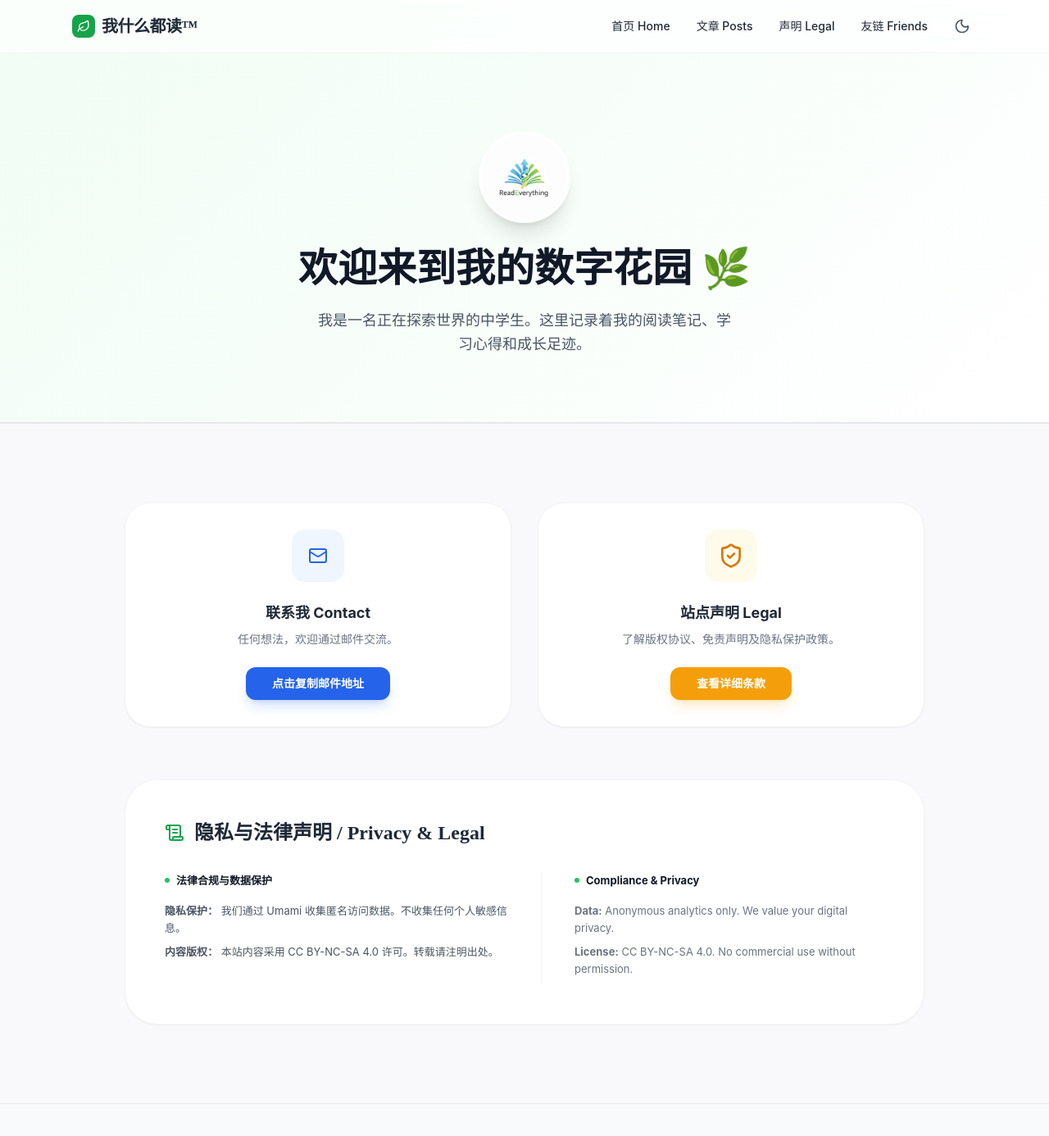
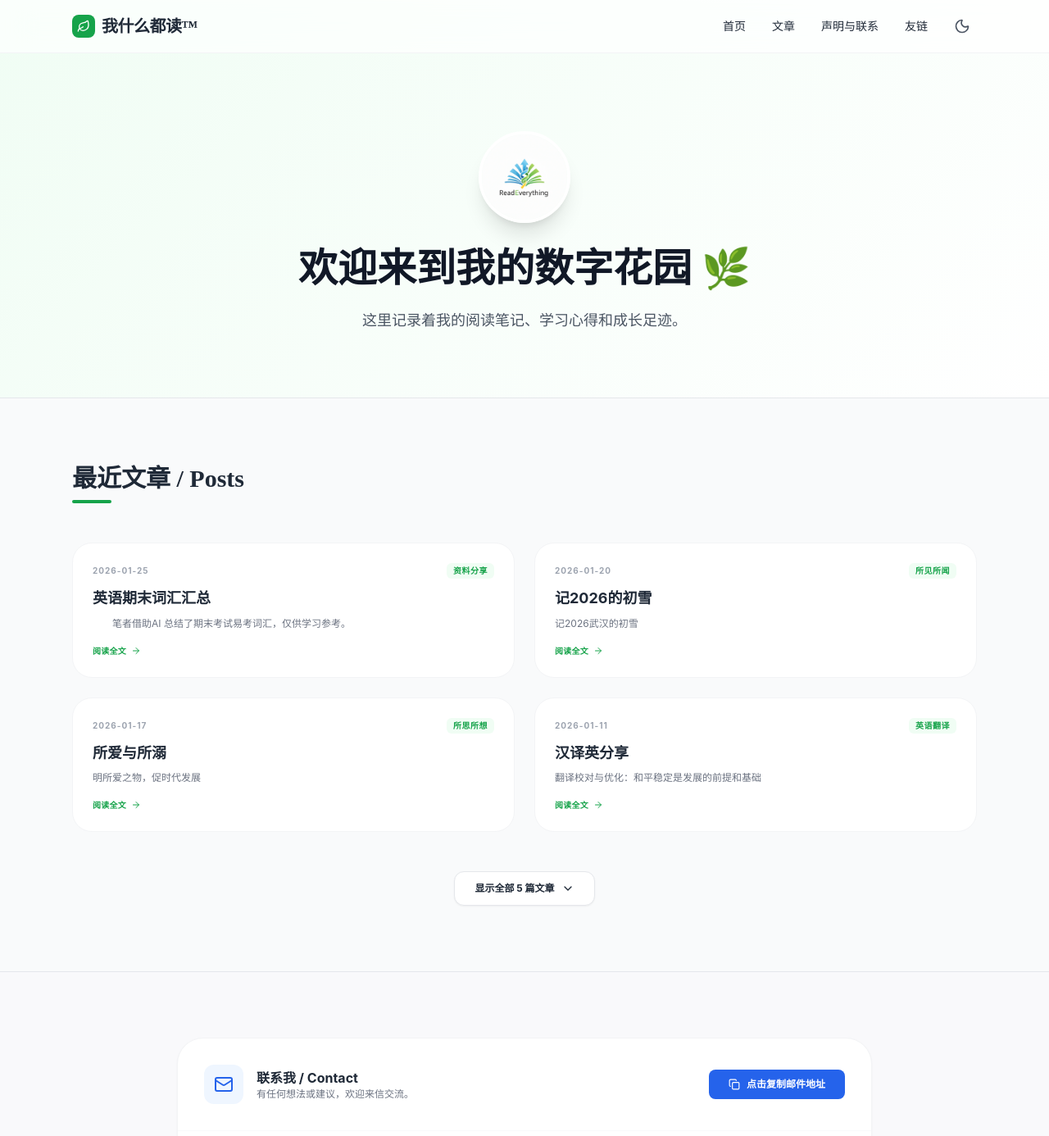
Before and after one commit to whydoIneedaname-cyber/whydoIneedaname-cyber.github.io, a Jekyll site: the page built from index.html, in a window 1280 px wide and 1400 px high. Shown: the top 1386 px of the window at 82% size. Built offline with Jekyll 4.4.1, drawn with Linux system fonts in a browser that asks for light colours; nearby versions of some CDN libraries; some of the changed text lies outside the part shown.

Commit message:
Refactor index.html for improved layout and styles
Refactor HTML structure and improve styles for better responsiveness and user experience.

```diff
--- a/index.html
+++ b/index.html
@@ -6,10 +6,8 @@ layout: null
 <head>
     <meta charset="UTF-8">
     {% seo %}
-
     <meta name="viewport" content="width=device-width, initial-scale=1.0">
     <meta name="keywords" content="我什么都读, Read Everything, 个人空间, 学习笔记, 阅读心得, 中学生博客, readeverything">
-
     <meta name="robots" content="index, follow">
 
     <script src="https://cdn.tailwindcss.com"></script>
@@ -54,8 +52,23 @@ layout: null
             transition: all 0.3s cubic-bezier(0.4, 0, 0.2, 1);
         }
         .hover-lift:hover {
-            transform: translateY(-8px);
-            box-shadow: 0 20px 25px -5px rgba(0,0,0,0.05);
+            transform: translateY(-4px);
+            box-shadow: 0 12px 20px -5px rgba(0,0,0,0.05);
+        }
+
+        .post-hidden {
+            display: none;
+            opacity: 0;
+            transform: translateY(10px);
+        }
+
+        .post-visible {
+            display: block !important;
+            animation: fadeIn 0.5s ease forwards;
+        }
+
+        @keyframes fadeIn {
+            to { opacity: 1; transform: translateY(0); }
         }
 
         .bg-soft-green {
@@ -64,22 +77,6 @@ layout: null
         .dark .bg-soft-green {
             background: linear-gradient(135deg, #064e3b 0%, #111827 100%);
         }
-
-        #privacyBanner {
-            transition: all 0.6s cubic-bezier(0.23, 1, 0.32, 1);
-            transform: translateY(120%);
-        }
-        #privacyBanner.show {
-            transform: translateY(0);
-        }
-
-        #mobileMenu.active {
-            opacity: 1;
-            pointer-events: auto;
-            transform: scale(1);
-        }
-
-        .legal-text p { margin-bottom: 0.5rem; }
     </style>
 
     <script src="https://cloud.umami.is/script.js" data-website-id="f291870c-3549-4f53-a1c1-5f740bdae6bd"></script>
@@ -99,10 +96,10 @@ layout: null
 
             <div class="flex items-center space-x-2">
                 <div class="hidden md:flex space-x-8 text-sm font-medium mr-4">
-                    <a href="/" class="hover:text-green-600 transition-colors">首页 Home</a>
-                    <a href="#posts" class="hover:text-green-600 transition-colors">文章 Posts</a>
-                    <a href="#legal" class="hover:text-green-600 transition-colors">声明 Legal</a>
-                    <a href="/friends/" class="hover:text-green-600 transition-colors">友链 Friends</a>
+                    <a href="/" class="hover:text-green-600 transition-colors">首页</a>
+                    <a href="#posts" class="hover:text-green-600 transition-colors">文章</a>
+                    <a href="#legal" class="hover:text-green-600 transition-colors">声明与联系</a>
+                    <a href="/friends/" class="hover:text-green-600 transition-colors">友链</a>
                 </div>
 
                 <button id="themeToggle" class="p-2 rounded-xl hover:bg-black/5 dark:hover:bg-white/5 transition-colors">
@@ -123,10 +120,10 @@ layout: null
             <i data-lucide="x" class="w-10 h-10"></i>
         </button>
         <nav class="flex flex-col items-center space-y-8">
-            <a href="/" class="mobile-link text-3xl font-bold hover:text-green-600 transition-colors">首页 Home</a>
-            <a href="#posts" class="mobile-link text-3xl font-bold hover:text-green-600 transition-colors">文章 Posts</a>
-            <a href="#legal" class="mobile-link text-3xl font-bold hover:text-green-600 transition-colors">声明 Legal</a>
-            <a href="/friends/" class="mobile-link text-3xl font-bold hover:text-green-600 transition-colors">友链 Friends</a>
+            <a href="/" class="text-3xl font-bold hover:text-green-600 transition-colors">首页 Home</a>
+            <a href="#posts" class="text-3xl font-bold hover:text-green-600 transition-colors">文章 Posts</a>
+            <a href="#legal" class="text-3xl font-bold hover:text-green-600 transition-colors">声明 Legal</a>
+            <a href="/friends/" class="text-3xl font-bold hover:text-green-600 transition-colors">友链 Friends</a>
         </nav>
     </div>
 
@@ -138,57 +135,97 @@ layout: null
             </div>
         </div>
         <h1 class="text-4xl md:text-5xl font-bold mb-6 text-gray-900 dark:text-white serif">欢迎来到我的数字花园 🌿</h1>
-        <p class="text-lg text-gray-600 dark:text-gray-400 max-w-lg mx-auto leading-relaxed">我是一名正在探索世界的中学生。这里记录着我的阅读笔记、学习心得和成长足迹。</p>
+        <p class="text-lg text-gray-600 dark:text-gray-400 max-w-lg mx-auto leading-relaxed">这里记录着我的阅读笔记、学习心得和成长足迹。</p>
     </header>
 
-    <!-- 声明与联系 -->
-    <section id="legal" class="py-24 border-t dark:border-white/5 bg-gray-50/50 dark:bg-gray-900/50">
-        <div class="max-w-5xl mx-auto px-6">
-            <div class="grid md:grid-cols-2 gap-8 mb-16">
-                <!-- 联系卡片 (Base64 保护) -->
-                <div class="bg-white dark:bg-gray-900 p-8 rounded-[2rem] border border-gray-100 dark:border-white/5 shadow-sm flex flex-col items-center text-center hover-lift">
-                    <button id="copyEmailBtn" class="w-16 h-16 bg-blue-50 dark:bg-blue-900/30 text-blue-600 rounded-2xl flex items-center justify-center mb-6 hover:scale-110 active:scale-95 transition-all">
-                        <i data-lucide="mail"></i>
-                    </button>
-                    <h3 class="font-bold text-lg mb-2">联系我 Contact</h3>
-                    <p class="text-sm text-gray-500 dark:text-gray-400 mb-6">任何想法，欢迎通过邮件交流。</p>
-                    <button id="emailAction" class="px-8 py-2.5 bg-blue-600 hover:bg-blue-700 text-white text-sm font-bold rounded-xl transition-all shadow-lg shadow-blue-600/20 flex items-center gap-2">
+    <!-- 文章列表 (核心功能：自动折叠) -->
+    <section id="posts" class="py-20 px-6 max-w-6xl mx-auto">
+        <div class="flex items-end justify-between mb-12">
+            <div>
+                <h2 class="text-3xl font-bold serif mb-2">最近文章 / Posts</h2>
+                <div class="w-12 h-1 bg-green-600 rounded-full"></div>
+            </div>
+        </div>
+
+        <div id="postsGrid" class="grid grid-cols-1 md:grid-cols-2 gap-6">
+            {% for post in site.posts %}
+            <article class="post-item {% if forloop.index > 4 %}post-hidden{% endif %} bg-white dark:bg-gray-900 rounded-[1.5rem] border border-gray-100 dark:border-white/5 overflow-hidden hover-lift group">
+                <a href="{{ post.url | relative_url }}" class="block p-6">
+                    <div class="flex items-center justify-between mb-3">
+                        <time class="text-[10px] font-bold tracking-widest text-gray-400 uppercase">{{ post.date | date: "%Y-%m-%d" }}</time>
+                        {% if post.categories.first %}
+                        <span class="px-2 py-0.5 bg-green-50 dark:bg-green-900/30 text-green-600 text-[10px] font-bold rounded-md uppercase tracking-wider">
+                            {{ post.categories.first }}
+                        </span>
+                        {% endif %}
+                    </div>
+                    <h3 class="text-lg font-bold mb-2 group-hover:text-green-600 transition-colors leading-snug">
+                        {{ post.title }}
+                    </h3>
+                    <p class="text-gray-500 dark:text-gray-400 text-xs line-clamp-2 leading-relaxed mb-4">
+                        {{ post.excerpt | strip_html | truncate: 80 }}
+                    </p>
+                    <div class="flex items-center text-green-600 text-[10px] font-bold tracking-wide">
+                        阅读全文 <i data-lucide="arrow-right" class="w-3 h-3 ml-1.5 group-hover:translate-x-1 transition-transform"></i>
+                    </div>
+                </a>
+            </article>
+            {% endfor %}
+        </div>
+
+        {% if site.posts.size > 4 %}
+        <div class="mt-12 text-center">
+            <button id="loadMoreBtn" class="inline-flex items-center px-6 py-3 bg-white dark:bg-gray-900 border border-gray-200 dark:border-white/10 rounded-xl font-bold text-xs hover:border-green-500 transition-all shadow-sm">
+                <span>显示全部 {{ site.posts.size }} 篇文章</span>
+                <i data-lucide="chevron-down" class="ml-2 w-4 h-4"></i>
+            </button>
+        </div>
+        {% endif %}
+    </section>
+
+    <!-- 声明与联系 (合并板块) -->
+    <section id="legal" class="py-20 border-t dark:border-white/5 bg-gray-50/50 dark:bg-gray-900/50">
+        <div class="max-w-4xl mx-auto px-6">
+            <div class="bg-white dark:bg-gray-900 rounded-[2rem] border border-gray-100 dark:border-white/5 shadow-sm overflow-hidden">
+                <!-- 顶部：联系方式 (精简版) -->
+                <div class="p-8 border-b border-gray-50 dark:border-white/5 flex flex-col md:flex-row items-center justify-between gap-6">
+                    <div class="flex items-center gap-4">
+                        <div class="w-12 h-12 bg-blue-50 dark:bg-blue-900/30 text-blue-600 rounded-xl flex items-center justify-center">
+                            <i data-lucide="mail" class="w-6 h-6"></i>
+                        </div>
+                        <div>
+                            <h3 class="font-bold text-base">联系我 / Contact</h3>
+                            <p class="text-xs text-gray-500">有任何想法或建议，欢迎来信交流。</p>
+                        </div>
+                    </div>
+                    <button id="emailAction" class="w-full md:w-auto px-6 py-2.5 bg-blue-600 hover:bg-blue-700 text-white text-xs font-bold rounded-lg transition-all flex items-center justify-center gap-2">
+                        <i data-lucide="copy" class="w-3.5 h-3.5"></i>
                         <span id="btnText">点击复制邮件地址</span>
                     </button>
                 </div>
 
-                <div class="bg-white dark:bg-gray-900 p-8 rounded-[2rem] border border-gray-100 dark:border-white/5 shadow-sm flex flex-col items-center text-center hover-lift">
-                    <div class="w-16 h-16 bg-amber-50 dark:bg-amber-900/30 text-amber-600 rounded-2xl flex items-center justify-center mb-6">
-                        <i data-lucide="shield-check" class="w-8 h-8"></i>
+                <!-- 底部：详细声明 -->
+                <div class="p-8 md:p-10">
+                    <div class="flex items-center gap-2 mb-6">
+                        <i data-lucide="shield-check" class="w-5 h-5 text-green-600"></i>
+                        <h2 class="text-xl font-bold serif">站点声明 / Legal Notice</h2>
                     </div>
-                    <h3 class="font-bold text-lg mb-2">站点声明 Legal</h3>
-                    <p class="text-sm text-gray-500 dark:text-gray-400 mb-6">了解版权协议、免责声明及隐私保护政策。</p>
-                    <a href="#detailed-legal" class="px-8 py-2.5 bg-amber-500 hover:bg-amber-600 text-white text-sm font-bold rounded-xl transition-all shadow-lg shadow-amber-500/20">
-                        查看详细条款
-                    </a>
-                </div>
-            </div>
 
-            <!-- 详细声明 -->
-            <div id="detailed-legal" class="bg-white dark:bg-gray-900 rounded-[2.5rem] p-8 md:p-12 border border-gray-100 dark:border-white/5 shadow-sm">
-                <div class="flex items-center gap-3 mb-8">
-                    <i data-lucide="scrollText" class="w-6 h-6 text-green-600"></i>
-                    <h2 class="text-2xl font-bold serif">隐私与法律声明 / Privacy & Legal</h2>
-                </div>
-                <div class="grid md:grid-cols-2 gap-10 text-[13px] leading-relaxed text-gray-600 dark:text-gray-400 legal-text">
-                    <div>
-                        <h3 class="text-gray-900 dark:text-white font-bold mb-4 flex items-center gap-2">
-                            <span class="w-1.5 h-1.5 bg-green-500 rounded-full"></span> 法律合规与数据保护
-                        </h3>
-                        <p><strong>隐私保护：</strong> 我们通过 Umami 收集匿名访问数据。不收集任何个人敏感信息。</p>
-                        <p><strong>内容版权：</strong> 本站内容采用 CC BY-NC-SA 4.0 许可。转载请注明出处。</p>
-                    </div>
-                    <div class="border-t md:border-t-0 md:border-l border-gray-100 dark:border-white/5 pt-8 md:pt-0 md:pl-10 text-gray-500">
-                        <h3 class="text-gray-900 dark:text-white font-bold mb-4 flex items-center gap-2">
-                            <span class="w-1.5 h-1.5 bg-green-500 rounded-full"></span> Compliance & Privacy
-                        </h3>
-                        <p><strong>Data:</strong> Anonymous analytics only. We value your digital privacy.</p>
-                        <p><strong>License:</strong> CC BY-NC-SA 4.0. No commercial use without permission.</p>
+                    <div class="grid md:grid-cols-2 gap-8 text-[12px] leading-relaxed text-gray-500 dark:text-gray-400">
+                        <div>
+                            <h4 class="text-gray-900 dark:text-white font-bold mb-3 flex items-center gap-2">
+                                <span class="w-1 h-1 bg-green-500 rounded-full"></span> 隐私与版权
+                            </h4>
+                            <p class="mb-3"><strong>匿名分析：</strong> 站点使用 Umami 收集基础访问统计（不含个人隐私数据）。</p>
+                            <p><strong>内容授权：</strong> 采用 <span class="text-green-600 font-medium">CC BY-NC-SA 4.0</span> 协议。转载请注明出处，禁止商业用途。</p>
+                        </div>
+                        <div class="md:border-l border-gray-50 dark:border-white/5 md:pl-8">
+                            <h4 class="text-gray-900 dark:text-white font-bold mb-3 flex items-center gap-2">
+                                <span class="w-1 h-1 bg-green-500 rounded-full"></span> Compliance
+                            </h4>
+                            <p class="mb-3"><strong>Analytics:</strong> Only anonymous tracking is used. No personal identifiers are stored.</p>
+                            <p><strong>Copyright:</strong> Original works belong to the author. Licensed under CC BY-NC-SA 4.0.</p>
+                        </div>
                     </div>
                 </div>
             </div>
@@ -196,8 +233,8 @@ layout: null
     </section>
 
     <!-- 页脚 -->
-    <footer class="py-16 text-center border-t dark:border-white/5">
-        <p class="text-[10px] text-gray-400 tracking-[0.3em] font-bold uppercase mb-4">
+    <footer class="py-12 text-center border-t dark:border-white/5">
+        <p class="text-[9px] text-gray-400 tracking-[0.4em] font-bold uppercase">
             © {{ "now" | date: "%Y" }} 我什么都读™ · READ EVERYTHING
         </p>
     </footer>
@@ -205,35 +242,40 @@ layout: null
     <script>
         lucide.createIcons();
 
-        /**
-         * 邮箱 Base64 解码与复制逻辑
-         * bWljaGFlbHpoYW5nam1Ab3V0bG9vay5jb20= 是 michaelzhangjm@outlook.com 的 Base64
-         */
+        // 文章折叠/展开逻辑
+        const loadMoreBtn = document.getElementById('loadMoreBtn');
+        if (loadMoreBtn) {
+            loadMoreBtn.onclick = () => {
+                const hiddenPosts = document.querySelectorAll('.post-hidden');
+                hiddenPosts.forEach(post => {
+                    post.classList.add('post-visible');
+                });
+                loadMoreBtn.parentElement.style.display = 'none';
+            };
+        }
+
+        // 邮箱 Base64 处理
         const handleEmail = () => {
             const encoded = "bWljaGFlbHpoYW5nam1Ab3V0bG9vay5jb20=";
             const decoded = atob(encoded);
-
             const temp = document.createElement("input");
             temp.value = decoded;
             document.body.appendChild(temp);
             temp.select();
-
             try {
                 document.execCommand('copy');
                 const btnText = document.getElementById('btnText');
                 const originalText = btnText.innerText;
-                btnText.innerText = "已成功复制到剪贴板！";
+                btnText.innerText = "已成功复制！";
                 setTimeout(() => { btnText.innerText = originalText; }, 2000);
             } catch (err) {
                 console.error('无法复制', err);
             }
             document.body.removeChild(temp);
         };
+        document.getElementById('emailAction').onclick = handleEmail;
 
-        document.getElementById('emailAction').onclick = handleEmail;
-        document.getElementById('copyEmailBtn').onclick = handleEmail;
-
-        // 基础 UI 逻辑 (主题、菜单)
+        // 主题切换
         const themeToggle = document.getElementById('themeToggle');
         if (localStorage.getItem('theme') === 'dark' || (!localStorage.getItem('theme') && window.matchMedia('(prefers-color-scheme: dark)').matches)) {
             document.documentElement.classList.add('dark');
@@ -243,11 +285,12 @@ layout: null
             localStorage.setItem('theme', document.documentElement.classList.contains('dark') ? 'dark' : 'light');
         };
 
+        // 菜单切换
         const menuBtn = document.getElementById('menuBtn');
+        const mobileMenu = document.getElementById('mobileMenu');
         const closeMenu = document.getElementById('closeMenu');
-        const mobileMenu = document.getElementById('mobileMenu');
-        menuBtn.onclick = () => { mobileMenu.classList.add('active'); document.body.style.overflow = 'hidden'; };
-        closeMenu.onclick = () => { mobileMenu.classList.remove('active'); document.body.style.overflow = ''; };
+        menuBtn.onclick = () => { mobileMenu.style.opacity = '1'; mobileMenu.style.pointerEvents = 'auto'; mobileMenu.style.transform = 'scale(1)'; document.body.style.overflow = 'hidden'; };
+        closeMenu.onclick = () => { mobileMenu.style.opacity = '0'; mobileMenu.style.pointerEvents = 'none'; mobileMenu.style.transform = 'scale(0.95)'; document.body.style.overflow = ''; };
     </script>
 </body>
 </html>
```
